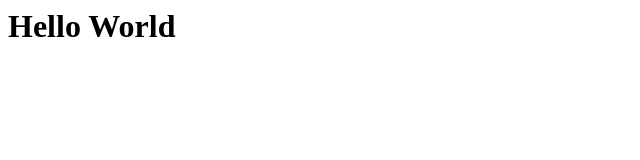
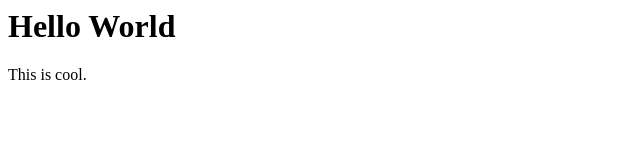
Before and after one commit to riannaellis/Git-Demo-FA2024, a plain HTML site: page index.html in a window 1280 px wide. Shown: the full height of the page, 0-640 px from the left. Drawn offline with Linux system fonts and the light colour scheme.

Commit message:
Updated the index file.

```diff
--- a/index.html
+++ b/index.html
@@ -1 +1,3 @@
 <h1>Hello World</h1>
+
+<p>This is cool.</p>
```
